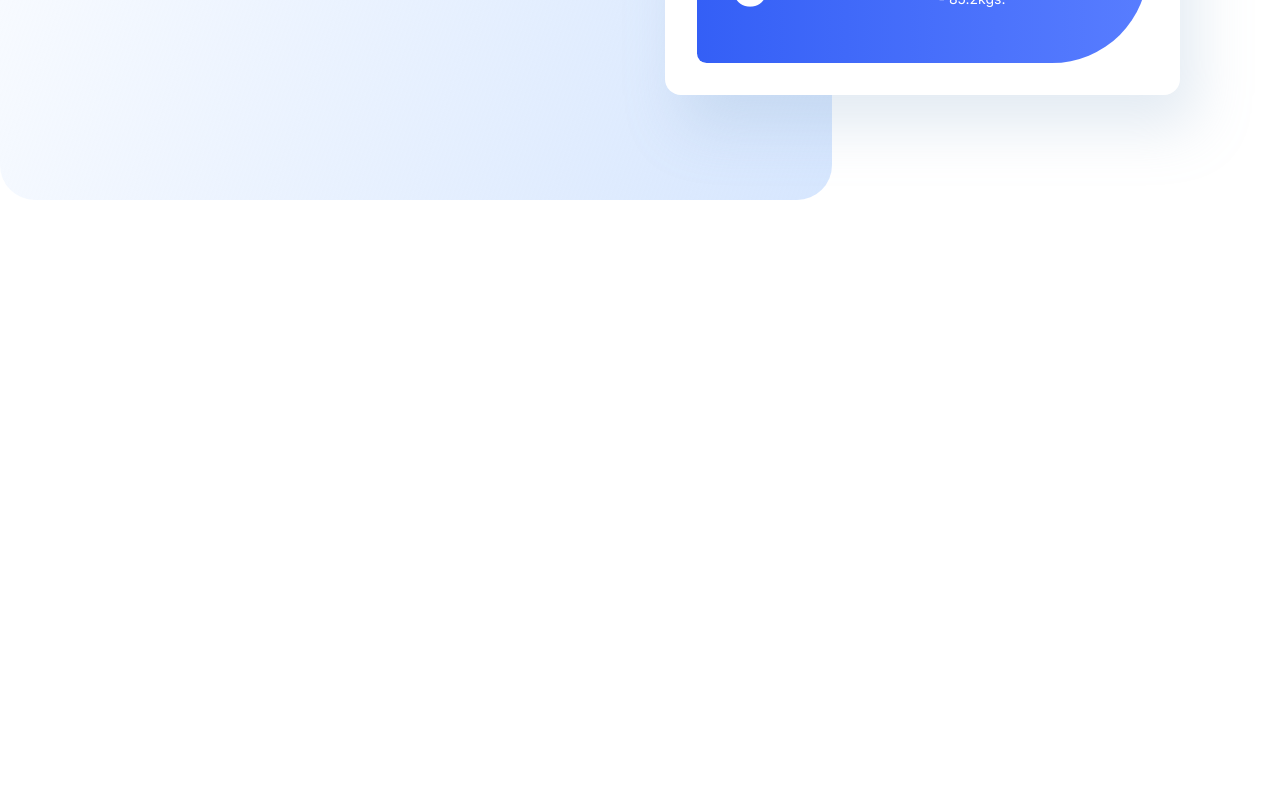
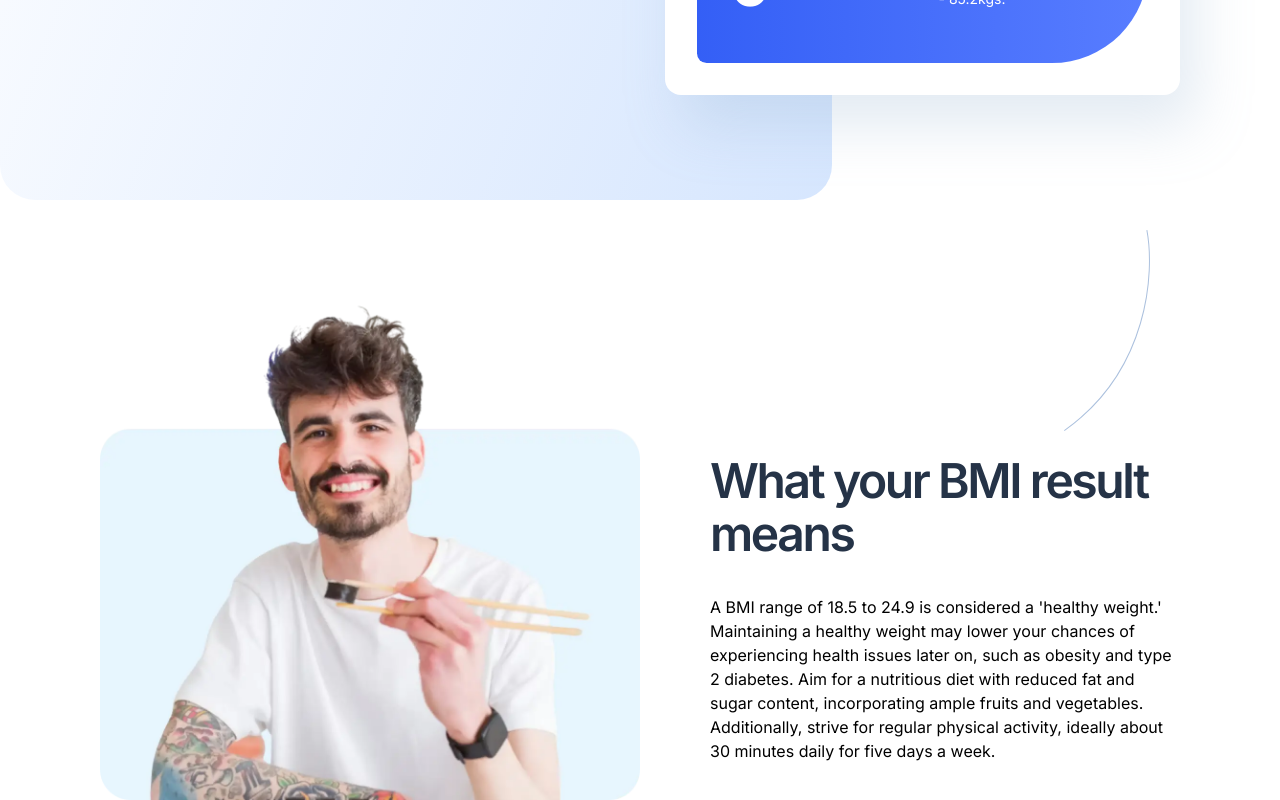
Before and after one commit to Alinaswe3/bmi-calculator, a Svelte app: page / in a window 1280 px wide. Shown: the part 600-1400 px from the top of the page. Before the commit the page ends 800 px from the top, so only its background shows below. Built offline with nearby package versions, Linux system fonts and the light colour scheme.

Commit message:
Made the about section and fixed hero overlay issue

```diff
--- a/src/App.svelte
+++ b/src/App.svelte
@@ -1,10 +1,11 @@
 <script lang="ts">
     import Hero from "./lib/sections/Hero.svelte";
+    import About from "./lib/sections/About.svelte";
 </script>
 
 <main class="container">
     <Hero/>
-
+    <About/>
 </main>
 <div id="hero-overlay"></div>
 
@@ -13,12 +14,16 @@
         max-width: 1160px;
         margin: auto;
         padding: 0 4rem;
+        display: grid;
+        grid-template-columns: 1fr;
+        gap: 9rem;
     }
 
     #hero-overlay {
-        position: fixed;
+        position: absolute;
         z-index: -1;
         top: 0;
+        left: 0;
         height: 100vh;
         width: 65%;
         border-radius: 0 0 35px 35px;
--- a/src/app.postcss
+++ b/src/app.postcss
@@ -3,6 +3,8 @@
 @tailwind base;
 @tailwind components;
 @tailwind utilities;
+
+@layer base {
 
 html {
 font-size: 62.5%;
@@ -17,3 +19,10 @@ font-size: 55%;
 body {
 font-family: 'Inter', sans-serif;
 }
+}
+
+@layer components {
+.heading {
+@apply text-gunmetal font-semibold leading-heading;
+}
+}
--- /dev/null
+++ b/src/lib/sections/About.svelte
@@ -0,0 +1,18 @@
+<script lang="ts"></script>
+
+<section class="relative grid grid-cols-2 items-end">
+    <figure class="max-w-[56.4rem] max-h-[53.3rem]">
+        <img alt="A man eating food" src="/images/image-man-eating.webp"/>
+    </figure>
+    <div class="max-w-[47rem] justify-self-end -translate-y-[12%]">
+        <h2 class="heading text-h-lg tracking-[-2.4px] mb-[3.5rem]">What your BMI result means</h2>
+        <p class="text-b-md leading-body">
+            A BMI range of 18.5 to 24.9 is considered a 'healthy weight.' Maintaining a healthy weight may lower your
+            chances of experiencing health issues later on, such as obesity and type 2 diabetes. Aim for a nutritious
+            diet with reduced fat and sugar content, incorporating ample fruits and vegetables. Additionally, strive for
+            regular physical activity, ideally about 30 minutes daily for five days a week.
+        </p>
+    </div>
+    <img alt="A curved line decoration" class="absolute top-[-6rem] right-[3rem]"
+         src="/images/pattern-curved-line-left.svg"/>
+</section>
--- a/src/lib/sections/Hero.svelte
+++ b/src/lib/sections/Hero.svelte
@@ -51,7 +51,7 @@
 
 </script>
 
-<header class="grid grid-cols-2 tablet:grid-cols-1 justify-between gap-[5rem] relative min-h-fit h-screen pt-[17rem] tablet:pt-[6rem]">
+<header class="grid grid-cols-2 tablet:grid-cols-1 justify-between gap-[5rem] relative min-h-screen h-fit pt-[17rem] tablet:pt-[6rem]">
     <div class="pt-[10rem] tablet:text-center">
         <h1 class="tracking-[-3.2px] text-h-xl font-semibold leading-heading mb-[3.5rem] text-gunmetal">Body Mass<br/>Index
             Calculator
```
